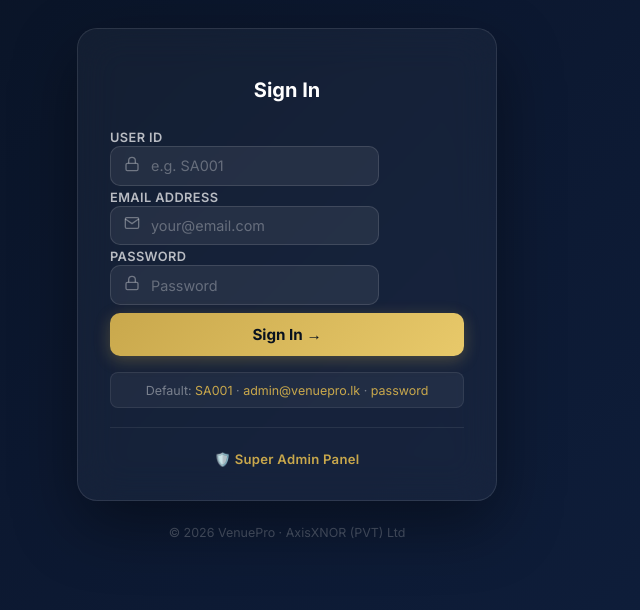
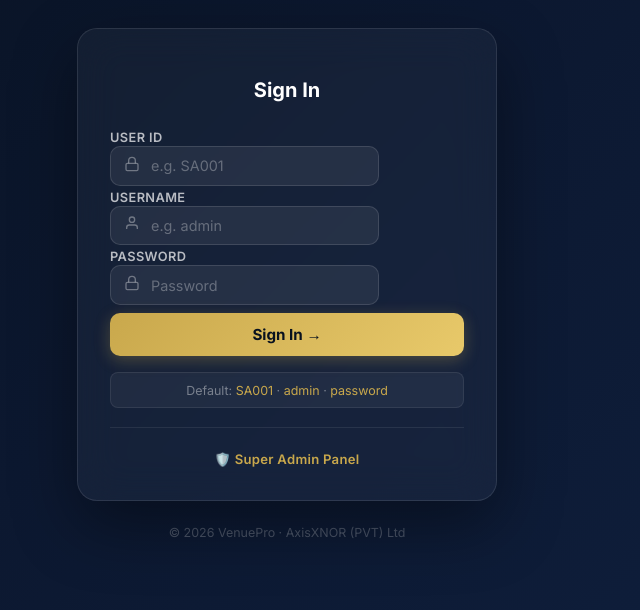
Before and after one commit to tshainu/venuepro, a PHP site: page /login.php in a window 1280 px wide. Shown: the part 206-816 px from the top of the page, without its empty margins (353-993 px from the left). Run offline with PHP 8.4, Linux system fonts and the light colour scheme; some libraries are stand-ins or nearby versions.

Commit message:
Login: replace email with username field; SA: add reset password modal + handler

```diff
--- a/core/Auth.php
+++ b/core/Auth.php
@@ -23,14 +23,14 @@ class Auth {
         return false;
     }
 
-    public function loginWithUserId($user_id, $email, $password) {
+    public function loginWithUserId($user_id, $username, $password) {
         $user = $this->db->fetchOne(
             "SELECT u.*, r.slug as role_slug, r.name as role_name, b.name as branch_name
              FROM users u
              LEFT JOIN roles r ON u.role_id = r.id
              LEFT JOIN branches b ON u.branch_id = b.id
-             WHERE u.user_id = ? AND u.email = ? AND u.is_active = 1",
-            [$user_id, $email]
+             WHERE u.user_id = ? AND u.name = ? AND u.is_active = 1",
+            [$user_id, $username]
         );
         if ($user && password_verify($password, $user['password'])) {
             $this->db->execute("UPDATE users SET last_login = NOW() WHERE id = ?", [$user['id']]);
--- a/login.php
+++ b/login.php
@@ -21,18 +21,17 @@ if (Auth::isLoggedIn() && !empty($_SESSION['user_id'])) {
 $error = '';
 if ($_SERVER['REQUEST_METHOD'] === 'POST') {
     $user_id  = trim($_POST['user_id'] ?? '');
-    $email    = trim($_POST['email'] ?? '');
+    $username = trim($_POST['username'] ?? '');
     $password = trim($_POST['password'] ?? '');
     $auth = new Auth();
-    if ($auth->loginWithUserId($user_id, $email, $password)) {
-        // Route super admin to SA panel
+    if ($auth->loginWithUserId($user_id, $username, $password)) {
         if (Auth::hasRole(['super_admin'])) {
             Helper::redirect(BASE_URL . '/superadmin/');
         } else {
             Helper::redirect(BASE_URL . '/index.php');
         }
     } else {
-        $error = 'Invalid User ID, email or password.';
+        $error = 'Invalid User ID, Username or Password.';
     }
 }
 ?>
@@ -159,13 +158,13 @@ if ($_SERVER['REQUEST_METHOD'] === 'POST') {
       </div>
 
       <div class="mb-3">
-        <label class="form-label">Email Address</label>
+        <label class="form-label">Username</label>
         <div class="input-icon-wrap">
           <span class="input-icon">
-            <svg width="16" height="16" fill="none" stroke="currentColor" stroke-width="2" viewBox="0 0 24 24"><path d="M4 4h16c1.1 0 2 .9 2 2v12c0 1.1-.9 2-2 2H4c-1.1 0-2-.9-2-2V6c0-1.1.9-2 2-2z"/><polyline points="22,6 12,13 2,6"/></svg>
+            <svg width="16" height="16" fill="none" stroke="currentColor" stroke-width="2" viewBox="0 0 24 24"><path d="M20 21v-2a4 4 0 0 0-4-4H8a4 4 0 0 0-4 4v2"/><circle cx="12" cy="7" r="4"/></svg>
           </span>
-          <input type="email" name="email" class="form-control" placeholder="your@email.com" required
-                 value="<?= htmlspecialchars($_POST['email'] ?? '') ?>">
+          <input type="text" name="username" class="form-control" placeholder="e.g. admin" required
+                 value="<?= htmlspecialchars($_POST['username'] ?? '') ?>">
         </div>
       </div>
 
@@ -183,7 +182,7 @@ if ($_SERVER['REQUEST_METHOD'] === 'POST') {
     </form>
 
     <div class="hint-badge">
-      Default: <code>SA001</code> · <code>admin@venuepro.lk</code> · <code>password</code>
+      Default: <code>SA001</code> · <code>admin</code> · <code>password</code>
     </div>
 
     <div class="divider"></div>
```
Also changed, not shown: sa-reset-pw.php (added, +54 -0 lines), sa.php (+49 -0 lines).
